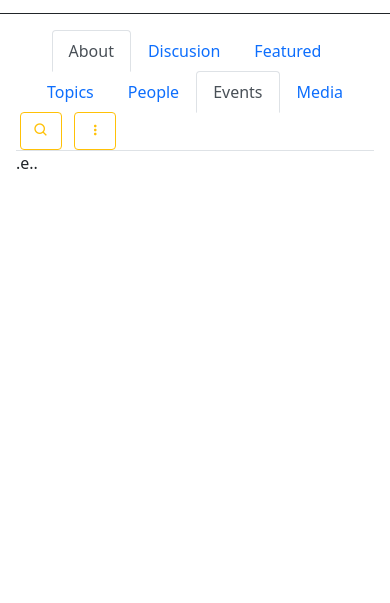
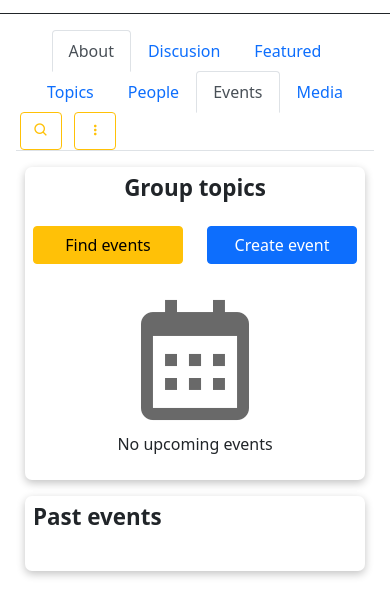
Before and after one commit to ismartNishant/fb-group-ui, a plain HTML site: page index4.html in a window 390 px wide. Both pictures are taken after a click on the tab "Events". Shown: the part 378-981 px from the top of the page. Before the commit the page ends 844 px from the top, so only its background shows below. Drawn offline with nearby package versions, Linux system fonts and the light colour scheme.

Commit message:
half event sec added

```diff
--- a/css/style4.css
+++ b/css/style4.css
@@ -28,17 +28,38 @@
 .accordion-button:active{
     color: black;
 }
-.about_sec{
+.about_sec , .event_sec{
     width: 50%;
     border-radius: 7px;
 }
+@media (max-width:1160px){
+    .event_sec{
+        width: 60%;
+    }
+}
 @media (max-width:1024px){
-    .about_sec{
+    .about_sec, .event_sec{
         width: 70%;
     }
 }
+@media (max-width:840px){
+    .event_sec{
+        width: 80%;
+    }
+}
+@media (max-width:770px){
+    .gr_topic{
+        width: 38%;
+    }
+    .search{
+        width: 30%;
+    }
+    .create{
+        width: 32%;
+    }
+}
 @media (max-width:710px){
-    .about_sec{
+    .about_sec, .event_sec{
         width: 80%;
     }
 }
@@ -68,15 +89,30 @@
    .hi{
        margin-right: 0.5rem;
    }
+   .event_sec{
+    width: 100%;
+}
 
 }
 @media (max-width:535px){
     .hi{
         margin-right: 1rem;
     }
+    .gr_topic {
+        width: 100%;
+        margin-bottom: 1rem;
+        text-align: center;
+    }
+    .search {
+        width: 40%;
+    }
+    .create {
+        width: 40%;
+    }
+
 }
 @media (max-width:420px){
-    .about_sec{
+    .about_sec, .event_sec{
         width: 95%;
         padding: 0.5rem!important;
     }
@@ -86,4 +122,10 @@
     .tag{
         width: 85%;
     }
+    .search {
+        width: 50%;
+    }
+    .create {
+        width: 50%;
+    }
 }
--- a/index4.html
+++ b/index4.html
@@ -583,7 +583,33 @@
                     </div>
                     <div class="tab-pane fade" id="nav-people" role="tabpanel" aria-labelledby="nav-people-tab">.p..
                     </div>
-                    <div class="tab-pane fade" id="nav-events" role="tabpanel" aria-labelledby="nav-events-tab">.e..
+                    <div class="tab-pane fade" id="nav-events" role="tabpanel" aria-labelledby="nav-events-tab">
+                        <div class="container event_sec p-3 my-3" style="
+                        box-shadow: rgb(0 0 0 / 24%) 0px 3px 8px;">
+                            <div class="row justify-content-evenly align-items-center flex-wrap">
+                                <div class="col-6 gr_topic">
+                                    <h2 class=" fw-bold" style="
+                            font-size: 1.4rem;">Group topics</h2>
+                                </div>
+                                <div class="col-3 search">
+                                    <button type="button" class="btn btn-warning" style="width: 100%;">Find events</button>
+                                </div>
+                                <div class="col-3 create">
+                                    <button type="button" class="btn btn-primary" style="width: 100%;">Create event</button>
+                                </div>
+                            </div>
+                            <div class="date mt-4" style="text-align:center;">
+                                <i class='bx bx-calendar' style="font-size: 9rem;
+                                color: dimgrey;"></i>
+                                <p>No upcoming events</p>
+                            </div>
+
+                        </div>
+                        <div class="container event_sec p-3 my-3" style="
+                        box-shadow: rgb(0 0 0 / 24%) 0px 3px 8px;">
+                            <h2 class="pb-3 mb-3 fw-bold" style="
+                            font-size: 1.4rem;">Past events</h2>
+                        </div>
                     </div>
                     <div class="tab-pane fade" id="nav-media" role="tabpanel" aria-labelledby="nav-media-tab"> .m..
                     </div>
```
